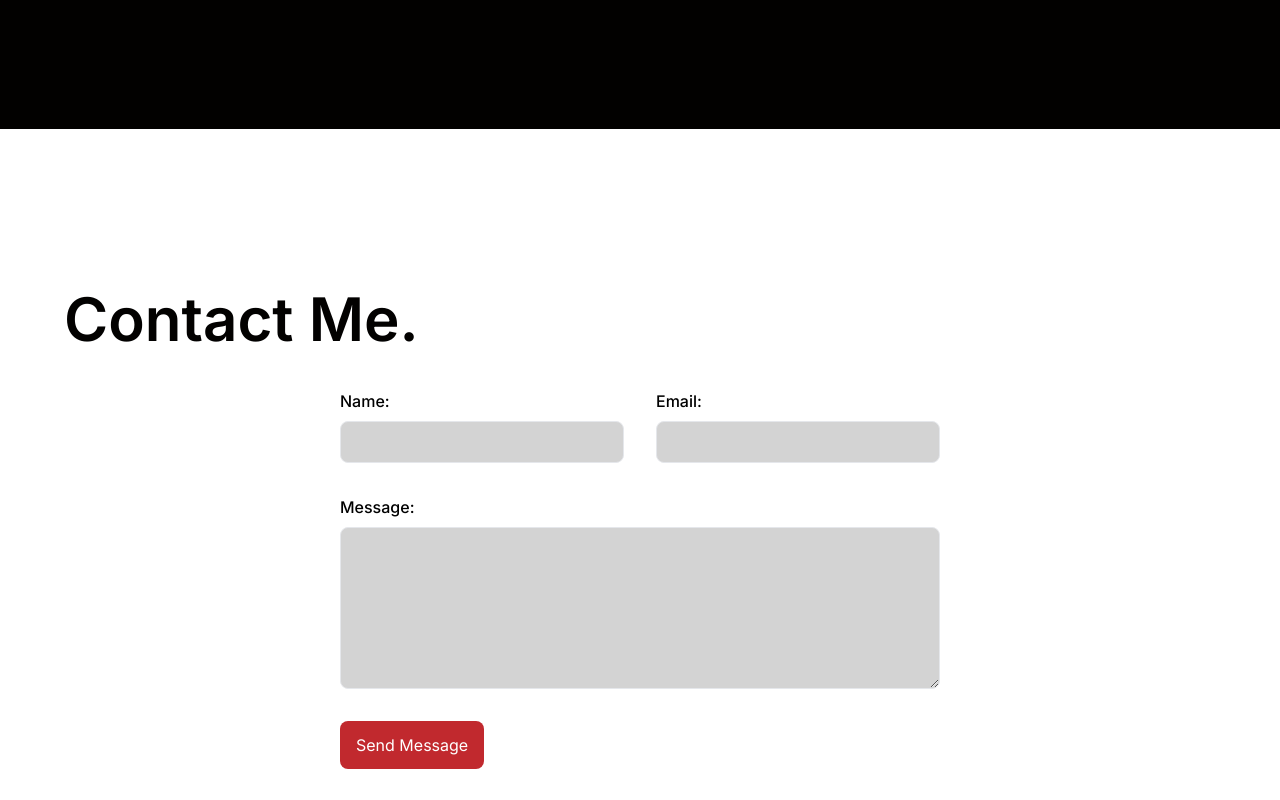
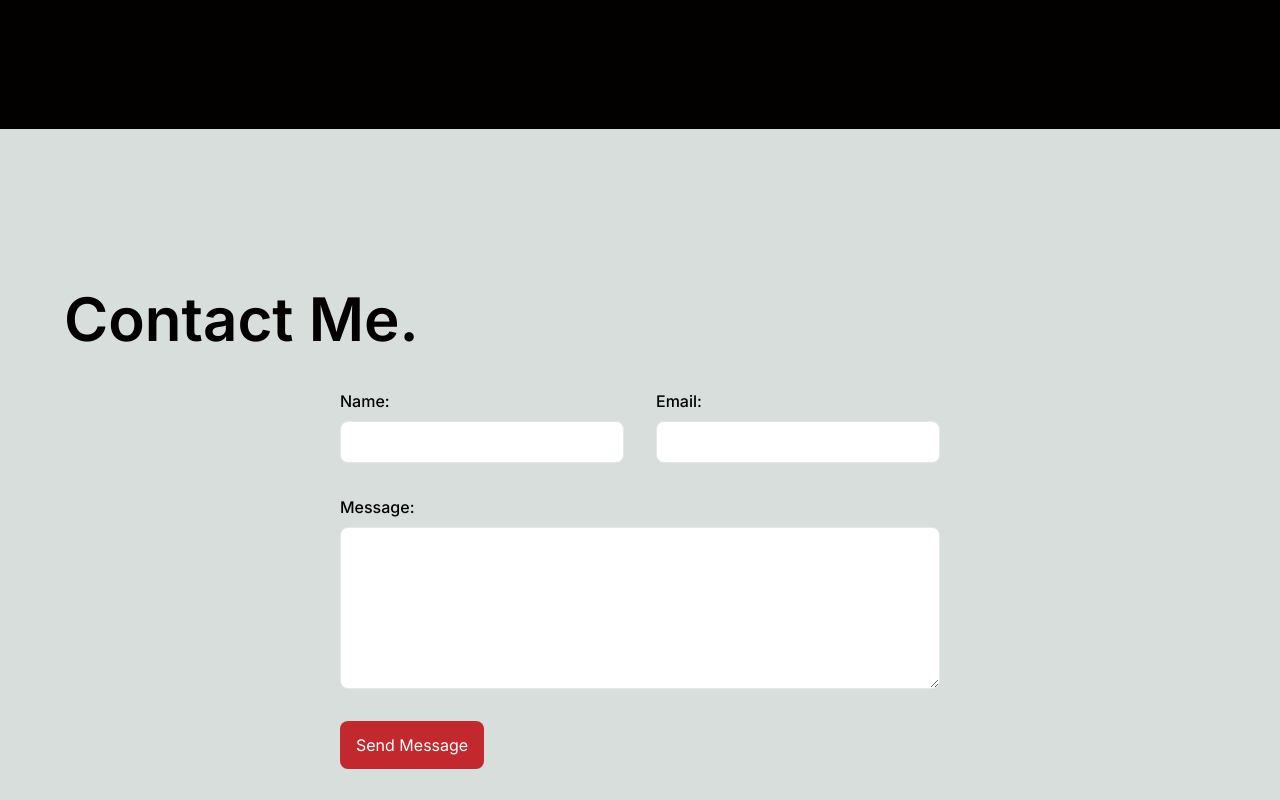
Before and after one commit to artsycoder533/portfolio-v2, a Next.js app: page / in a window 1280 px wide. Shown: the part 2920-3720 px from the top of the page. Built offline with nearby package versions, Linux system fonts and the light colour scheme.

Commit message:
chore: update contact form

```diff
--- a/app/components/Contact.tsx
+++ b/app/components/Contact.tsx
@@ -3,7 +3,7 @@ import Form from "./Form";
 
 function Contact() {
   return (
-    <section id="contact" className="py-32">
+    <section id="contact" className="py-32 bg-secondary">
       <div className="max-w-[1400px] w-[90vw] mx-auto">
         <h2 className="text-6xl my-8 font-semibold mb-10 text-primary">Contact Me.</h2>
         <Form />
--- a/app/components/Form.tsx
+++ b/app/components/Form.tsx
@@ -1,6 +1,7 @@
 "use client";
 import { useForm } from "@formspree/react";
 import { useState, ChangeEvent, FormEvent, useEffect } from "react";
+import { FaCheckCircle } from "react-icons/fa";
 
 interface FormData {
   name: string;
@@ -58,7 +59,7 @@ function Form() {
             type="text"
             name="name"
             id="name"
-            className="border rounded-lg p-2 bg-background"
+            className="border rounded-lg p-2 bg-white"
             value={formData.name}
             onChange={handleChange}
             required
@@ -72,7 +73,7 @@ function Form() {
             type="email"
             name="email"
             id="email"
-            className="border rounded-lg p-2 bg-background"
+            className="border rounded-lg p-2 bg-white"
             value={formData.email}
             onChange={handleChange}
             required
@@ -88,7 +89,7 @@ function Form() {
           name="message"
           id="message"
           rows={6}
-          className="border rounded-lg p-2 bg-background"
+          className="border rounded-lg p-2 bg-white"
           value={formData.message}
           onChange={handleChange}
           required
@@ -101,9 +102,9 @@ function Form() {
         Send Message
       </button>
       {submissionSuccess && (
-        <div className="bg-green-200 p-3 rounded-md mb-4">
-          Your message has been sent! Thank you.
-        </div>
+        <p className="bg-green-200 p-3 rounded-md mb-4 flex items-center justify-between">
+          Your message has been sent! Thank you. <FaCheckCircle className="text-green-900" />
+        </p>
       )}
     </form>
   );
```
